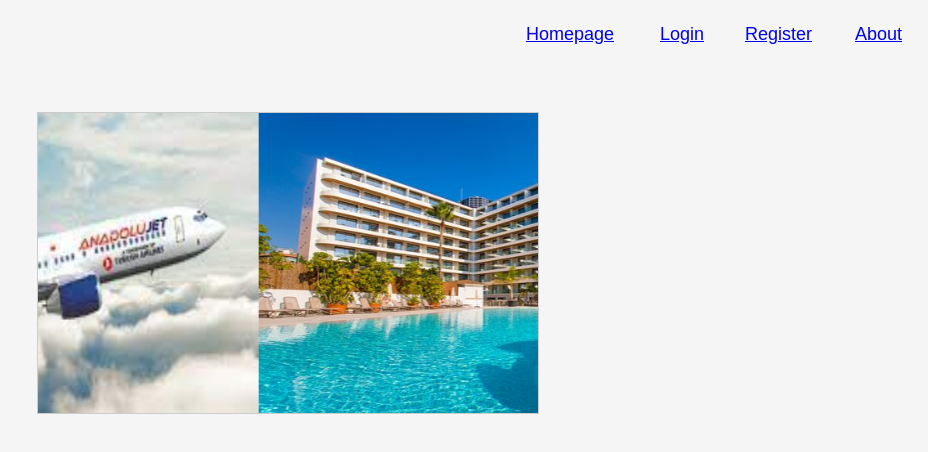
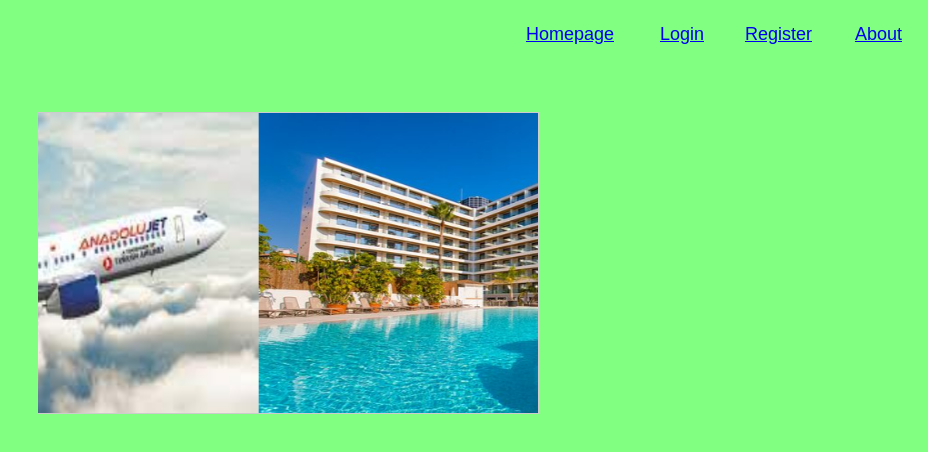
Before and after one commit to ersinyldrm97/workstation, a website built with Parcel: page src/index.html in a window 1280 px wide. Shown: the whole page, without its empty margins (352-1280 px from the left). Built offline with nearby package versions, Linux system fonts and the light colour scheme.

Commit message:
changed background color homepage

```diff
--- a/src/index.html
+++ b/src/index.html
@@ -4,7 +4,7 @@
     <link rel="stylesheet" href="css/homepage.css">
     <link rel="stylesheet" href="css/slider.css">
     <title>Booking</title>
-    <body>
+    <body style="background-color: rgb(128, 255, 128);">
       <div class="header">
         <div class="homepage">
           <ul>
```
